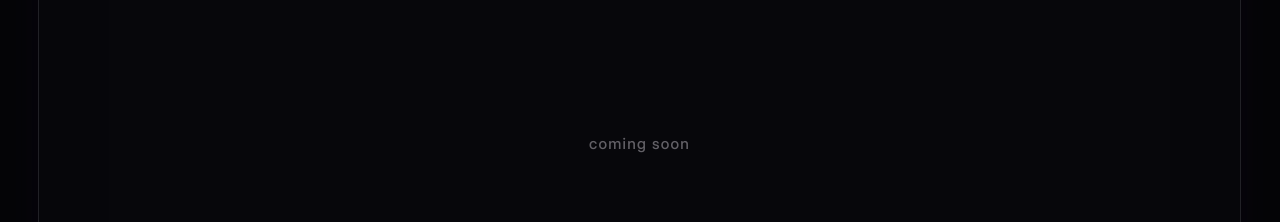
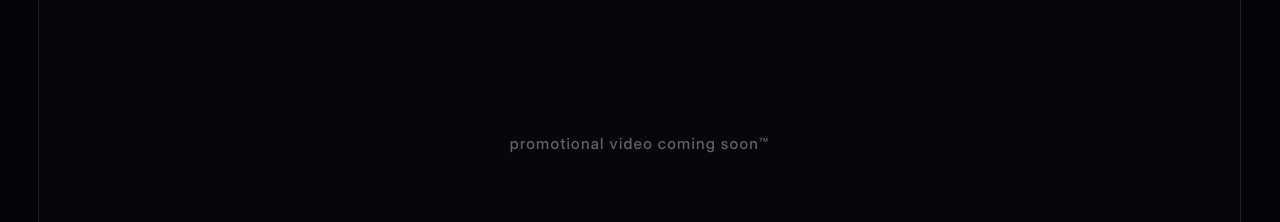
Before and after one commit to vstxx/vastsite, a React (Vite) app: page / in a window 1280 px wide. Shown: the part 1920-2142 px from the top of the page. Built offline with nearby package versions, Linux system fonts and the light colour scheme.

Commit message:
Update promotional video placeholder

```diff
--- a/src/components/SceneVideo.tsx
+++ b/src/components/SceneVideo.tsx
@@ -16,7 +16,7 @@ export default function SceneVideo() {
     <section ref={sectionRef} id="film" className="film-section" aria-label="Vast animation">
       <motion.div className="film" style={{ scale, opacity }}>
         <div className="film__fallback" aria-hidden="true">
-          <span>coming soon</span>
+          <span>promotional video coming soon™</span>
         </div>
         <video
           className={`film__video${videoReady ? ' is-ready' : ''}`}
```
Also changed, not shown: 1 other file (tests, documents, lock files or other folders).
